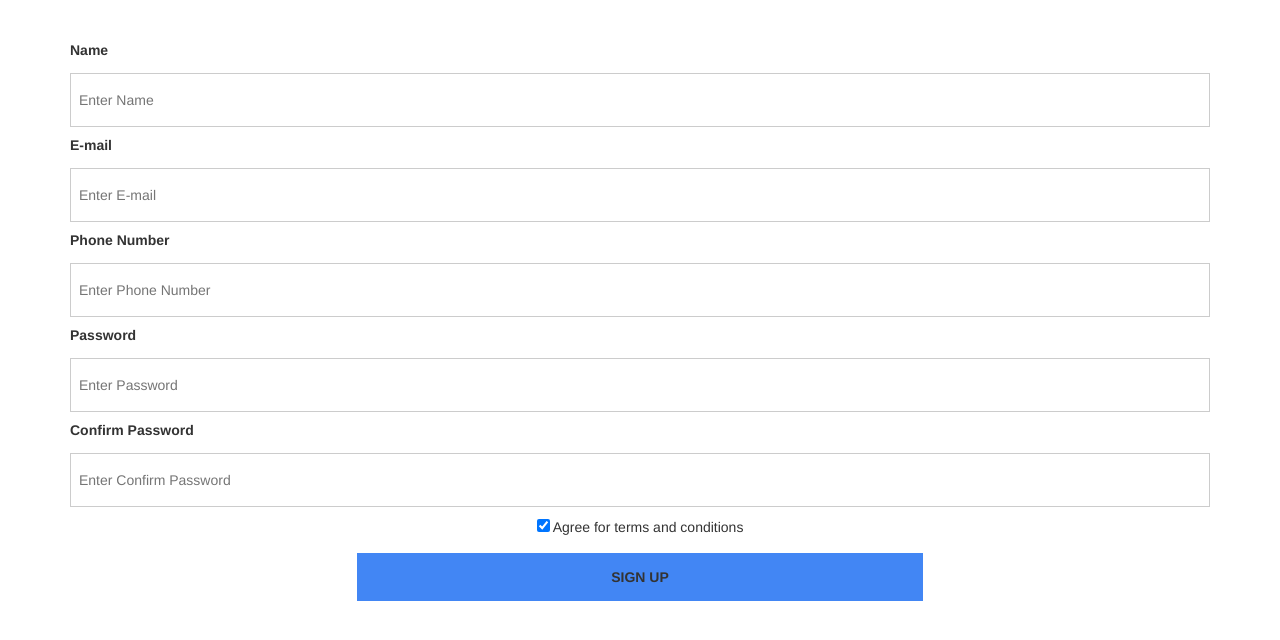
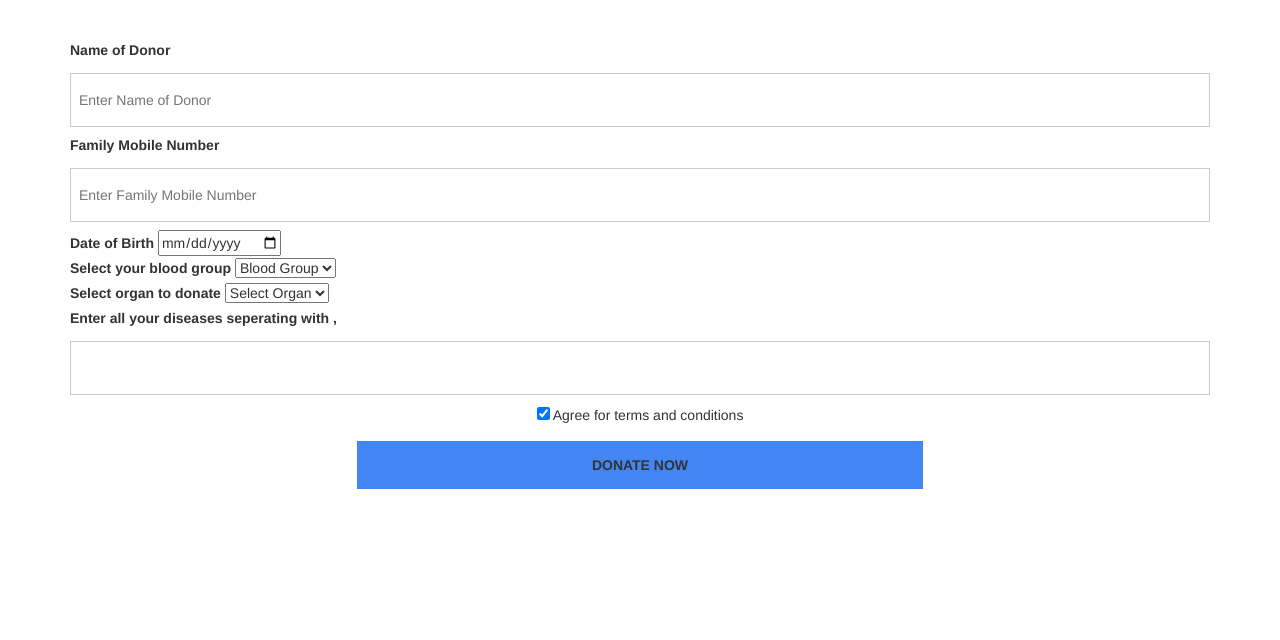
Before and after one commit to TSaiCharan/SmartDonor, a PHP site: page /donate.php in a window 1280 px wide. Shown: the part 72-712 px from the top of the page. Run offline with PHP 8.4, Linux system fonts and the light colour scheme; some libraries are stand-ins or nearby versions.

Commit message:
Adding donation page

```diff
--- a/donate.php
+++ b/donate.php
@@ -19,27 +19,57 @@
         </script>
 
         <div class="formcontainer">
-                <div class="container">
+            <div class="container">
 
-                    <label for="name"><strong>Name</strong></label>
-                    <input type="text" placeholder="Enter Name" name="name" id="name" required>
+                <label for="name"><strong>Name of Donor</strong></label>
+                <input type="text" placeholder="Enter Name of Donor" name="name" id="name" required>
 
-                    <label for="mail"><strong>E-mail</strong></label>
-                    <input type="text" placeholder="Enter E-mail" name="mail" id="mail" required>
+                <label for="number"><strong>Family Mobile Number</strong></label>
+                <input type="text" placeholder="Enter Family Mobile Number" name="number" id="phoneNumber" pattern="^[0-9]{10}$" required>
 
-                    <label for="number"><strong>Phone Number</strong></label>
-                    <input type="text" placeholder="Enter Phone Number" name="number" id="phoneNumber" pattern="^[0-9]{10}$" required>
+                <label for="number"><strong>Date of Birth</strong></label>
+                <input type="date" name="dob" id="dob" required><br>
 
-                    <label for="psw"><strong>Password</strong></label>
-                    <input type="password" placeholder="Enter Password" name="psw" id="password" required>
+                <label for="organ"><strong>Select your blood group</strong></label>
+                <select>
+                    <option>Blood Group</option>
+                    <option>A+</option>
+                    <option>A-</option>
+                    <option>B+</option>
+                    <option>B-</option>
+                    <option>O+</option>
+                    <option>O-</option>
+                    <option>AB+</option>
+                    <option>AB-</option>
+                </select><br>
 
-                    <label for="con_psw"><strong>Confirm Password</strong></label>
-                    <input type="password" placeholder="Enter Confirm Password" name="con_psw" id="confirmPassword" required>
-                    <center>
-                        <input type="checkbox"  checked="checked" name="remember"> Agree for terms and conditions
-                    </center>
-                </div>
-                <button type="submit" onclick="validatePassword()"><strong>SIGN UP</strong></button>
+                <label for="organ"><strong>Select organ to donate</strong></label>
+                <select>
+                    <option>Select Organ</option>
+                    <option>Kidney</option>
+                    <option>Liver</option>
+                    <option>Lungs</option>
+                    <option>Heart</option>
+                    <option>Pancreas</option>
+                    <option>Intestines</option>
+                    <option>Hands</option>
+                    <option>Face</option>
+                </select><br>
+
+                <label for="disease"><strong>Enter all your diseases seperating with ,</strong></label>
+                <input type="text" name="diseases" id="diseases">
+                <center>
+                    <input type="checkbox"  checked="checked" name="remember"> Agree for terms and conditions
+                </center>
             </div>
+            <button type="submit" onclick="donate()"><strong>DONATE NOW</strong></button>
+        </div>
+        <script>
+            function donate()
+            {
+                alert("Donor details saved successfully");
+                window.open("./index.php","_self");
+            }
+        </script>
     </body>
 </html>
```
